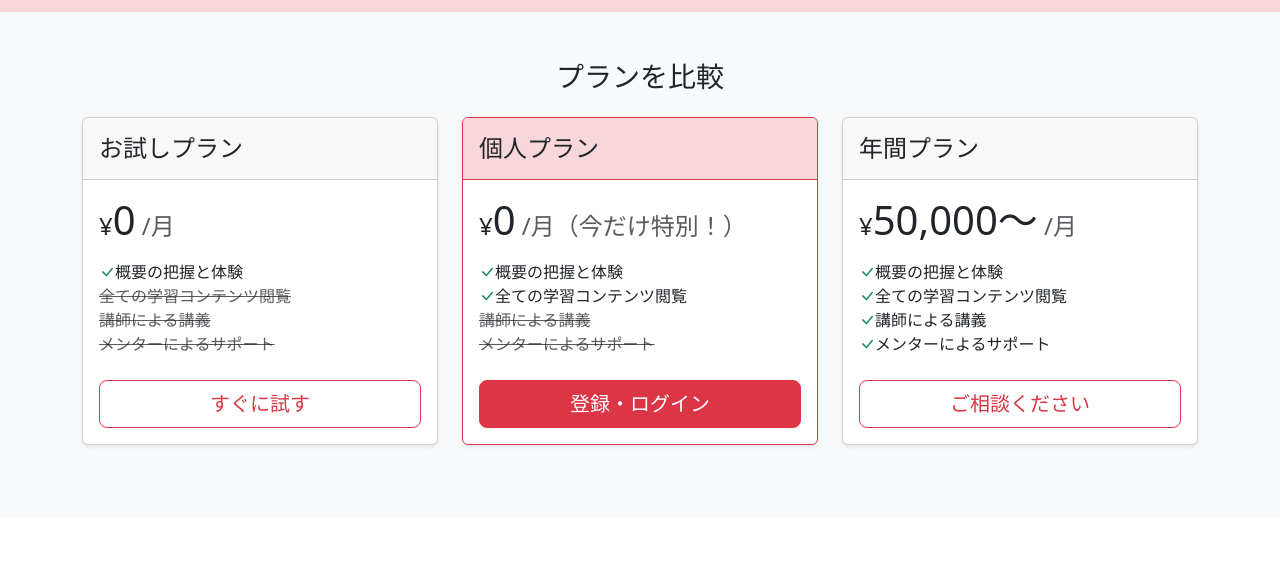
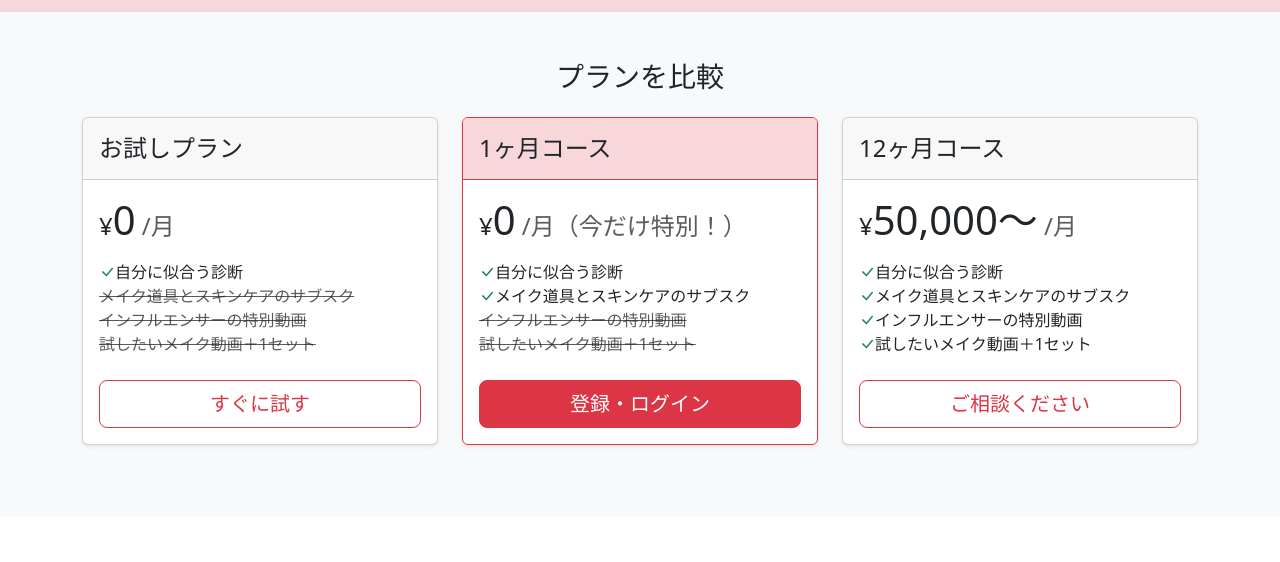
Before and after one commit to Kimika-Tamai/test_bootstrap, a plain HTML site: page index.html in a window 1280 px wide. Shown: the part 2200-2762 px from the top of the page. Drawn offline with nearby package versions, Linux system fonts and the light colour scheme.

Commit message:
Add files via upload

```diff
--- a/index.html
+++ b/index.html
@@ -141,10 +141,10 @@
                         <h1 class="card-title fs-1"><span class="h4">¥</span>0<span class="h4 text-muted fw-light">
                                 /月</span></h1>
                         <ul class="list-unstyled mt-3 mb-4">
-                            <li><i class="bi-check-lg text-success"></i>概要の把握と体験</li>
-                            <li class="text-muted text-decoration-line-through">全ての学習コンテンツ閲覧</li>
-                            <li class="text-muted text-decoration-line-through">講師による講義</li>
-                            <li class="text-muted text-decoration-line-through">メンターによるサポート</li>
+                            <li><i class="bi-check-lg text-success"></i>自分に似合う診断</li>
+                            <li class="text-muted text-decoration-line-through">メイク道具とスキンケアのサブスク</li>
+                            <li class="text-muted text-decoration-line-through">インフルエンサーの特別動画</li>
+                            <li class="text-muted text-decoration-line-through">試したいメイク動画＋1セット</li>
                         </ul>
                         <button type="button" class="w-100 btn btn-lg btn-outline-danger">すぐに試す</button>
                     </div>
@@ -153,16 +153,16 @@
             <div class="col" data-aos="zoom-in" data-aos-delay="100">
                 <div class="card mb-4 shadow-sm border-danger">
                     <div class="card-header py-3 bg-danger-subtle text-dark-50 border-danger">
-                        <h4 class="my-0 fw-normal">個人プラン</h4>
+                        <h4 class="my-0 fw-normal">1ヶ月コース</h4>
                     </div>
                     <div class="card-body">
                         <h1 class="card-title fs-1"><span class="h4">¥</span>0<span class="h4 text-muted fw-light">
                                 /月（今だけ特別！）</span></h1>
                         <ul class="list-unstyled mt-3 mb-4">
-                            <li><i class="bi-check-lg text-success"></i>概要の把握と体験</li>
-                            <li><i class="bi-check-lg text-success"></i>全ての学習コンテンツ閲覧</li>
-                            <li class="text-muted text-decoration-line-through">講師による講義</li>
-                            <li class="text-muted text-decoration-line-through">メンターによるサポート</li>
+                            <li><i class="bi-check-lg text-success"></i>自分に似合う診断</li>
+                            <li><i class="bi-check-lg text-success"></i>メイク道具とスキンケアのサブスク</li>
+                            <li class="text-muted text-decoration-line-through">インフルエンサーの特別動画</li>
+                            <li class="text-muted text-decoration-line-through">試したいメイク動画＋1セット</li>
                         </ul>
                         <button type="button" class="w-100 btn btn-lg btn-danger">登録・ログイン</button>
                     </div>
@@ -171,17 +171,17 @@
             <div class="col" data-aos="zoom-in" data-aos-delay="200">
                 <div class="card mb-4 shadow-sm">
                     <div class="card-header py-3">
-                        <h4 class="my-0 fw-normal">年間プラン</h4>
+                        <h4 class="my-0 fw-normal">12ヶ月コース</h4>
                     </div>
                     <div class="card-body">
                         <h1 class="card-title fs-1"><span class="h4">¥</span>50,000〜<span
                                 class="h4 text-muted fw-light"> /月</span>
                         </h1>
                         <ul class="list-unstyled mt-3 mb-4">
-                            <li><i class="bi-check-lg text-success"></i>概要の把握と体験</li>
-                            <li><i class="bi-check-lg text-success"></i>全ての学習コンテンツ閲覧</li>
-                            <li><i class="bi-check-lg text-success"></i>講師による講義</li>
-                            <li><i class="bi-check-lg text-success"></i>メンターによるサポート</li>
+                            <li><i class="bi-check-lg text-success"></i>自分に似合う診断</li>
+                            <li><i class="bi-check-lg text-success"></i>メイク道具とスキンケアのサブスク</li>
+                            <li><i class="bi-check-lg text-success"></i>インフルエンサーの特別動画</li>
+                            <li><i class="bi-check-lg text-success"></i>試したいメイク動画＋1セット</li>
                         </ul>
                         <button type="button" class="w-100 btn btn-lg btn-outline-danger">ご相談ください</button>
                     </div>
@@ -263,7 +263,7 @@
             <div class="col-md-6 col-lg-3 mb-3" data-aos="fade-up" data-aos-delay="0">
                 <div class="bg-white border shadow p-4 h-100">
                     <img class="rounded-circle mb-3"
-                        src="https://doodleipsum.com/700x700/avatar-4?bg=87CEEB&i=3c872b28d4577889c194cbc98b672696"
+                        src="https://doodleipsum.com/700/avatar-5?i=e3718c21dc90e5c921bcd3d4b46821c7"
                         width="80">
                     <p class="text-muted fw-bold">Instagram</p>
                     <p class="border-bottom">＠abcdefg</p>
@@ -273,7 +273,7 @@
             <div class="col-md-6 col-lg-3 mb-3" data-aos="fade-up" data-aos-delay="100">
                 <div class="bg-white border shadow p-4 h-100">
                     <img class="rounded-circle mb-3"
-                        src="https://doodleipsum.com/700x700/avatar-4?bg=87CEEB&i=8de3b58cab71e0ce7d1e1081418edb62"
+                        src="https://doodleipsum.com/700/avatar-5?i=04b7e717dccb29eb6ddf0acbaf6b44ea"
                         width="80">
                     <p class="text-muted fw-bold">X</p>
                     <p class="border-bottom">＠abcdefg</p>
@@ -283,7 +283,7 @@
             <div class="col-md-6 col-lg-3 mb-3" data-aos="fade-up" data-aos-delay="200">
                 <div class="bg-white border shadow p-4 h-100">
                     <img class="rounded-circle mb-3"
-                        src="https://doodleipsum.com/700x700/avatar-4?bg=87CEEB&i=58e15545cbaaccdde1e619aa57b6f85f"
+                        src="https://doodleipsum.com/700/avatar-5?i=0d84ab4c01878c56920a1ffb5b23e3bf"
                         width="80">
                     <p class="text-muted fw-bold">TikTok</p>
                     <p class="border-bottom">@abcd/p>
@@ -293,7 +293,7 @@
             <div class="col-md-6 col-lg-3 mb-3" data-aos="fade-up" data-aos-delay="300">
                 <div class="bg-white border shadow p-4 h-100">
                     <img class="rounded-circle mb-3"
-                        src="https://doodleipsum.com/700x700/avatar-4?bg=87CEEB&i=be176fd7d38de78c85dbfba873eb723a"
+                        src="https://doodleipsum.com/700/avatar-5?i=037d9c852561f119a39242737056ebff"
                         width="80">
                     <p class="text-muted fw-bold">LiNE</p>
                     <p class="border-bottom">＠abcdefg</p>
@@ -309,7 +309,7 @@
     <div class="container">
         <div class="row">
             <div class="col"><a href="https://monomonotech.jp/" class="text-decoration-none text-black-50">&copy; akanuke</a></div>
-            <div class="col text-end"><a href="#" class="text-decoration-none text-daek-50"><i class="bi bi-chevron-up"></i> Back to top</a></div>
+            <div class="col text-end"><a href="#" class="text-decoration-none text-black-50"><i class="bi bi-chevron-up"></i> Back to top</a></div>
         </div>
     </div>
 </footer>
```
